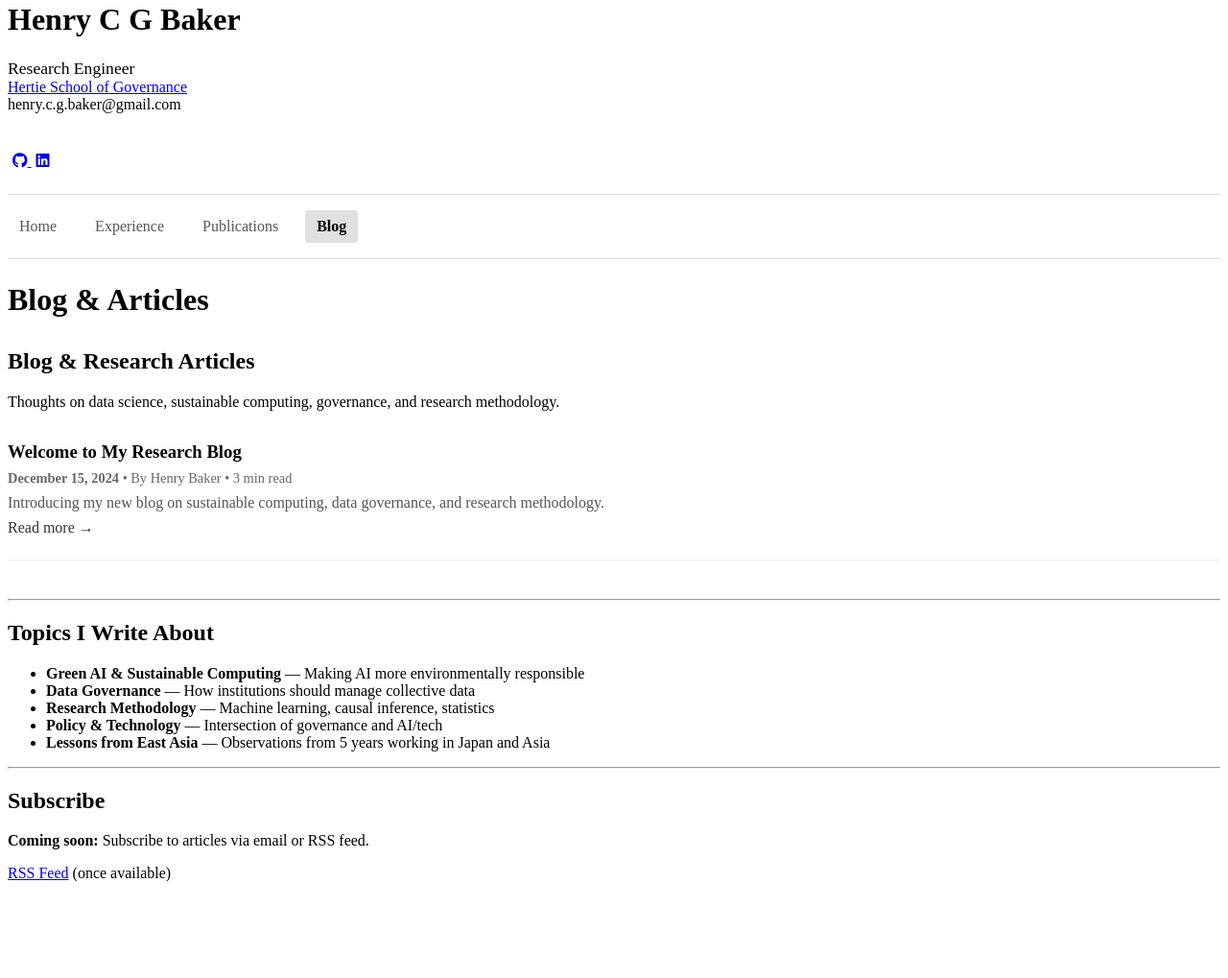
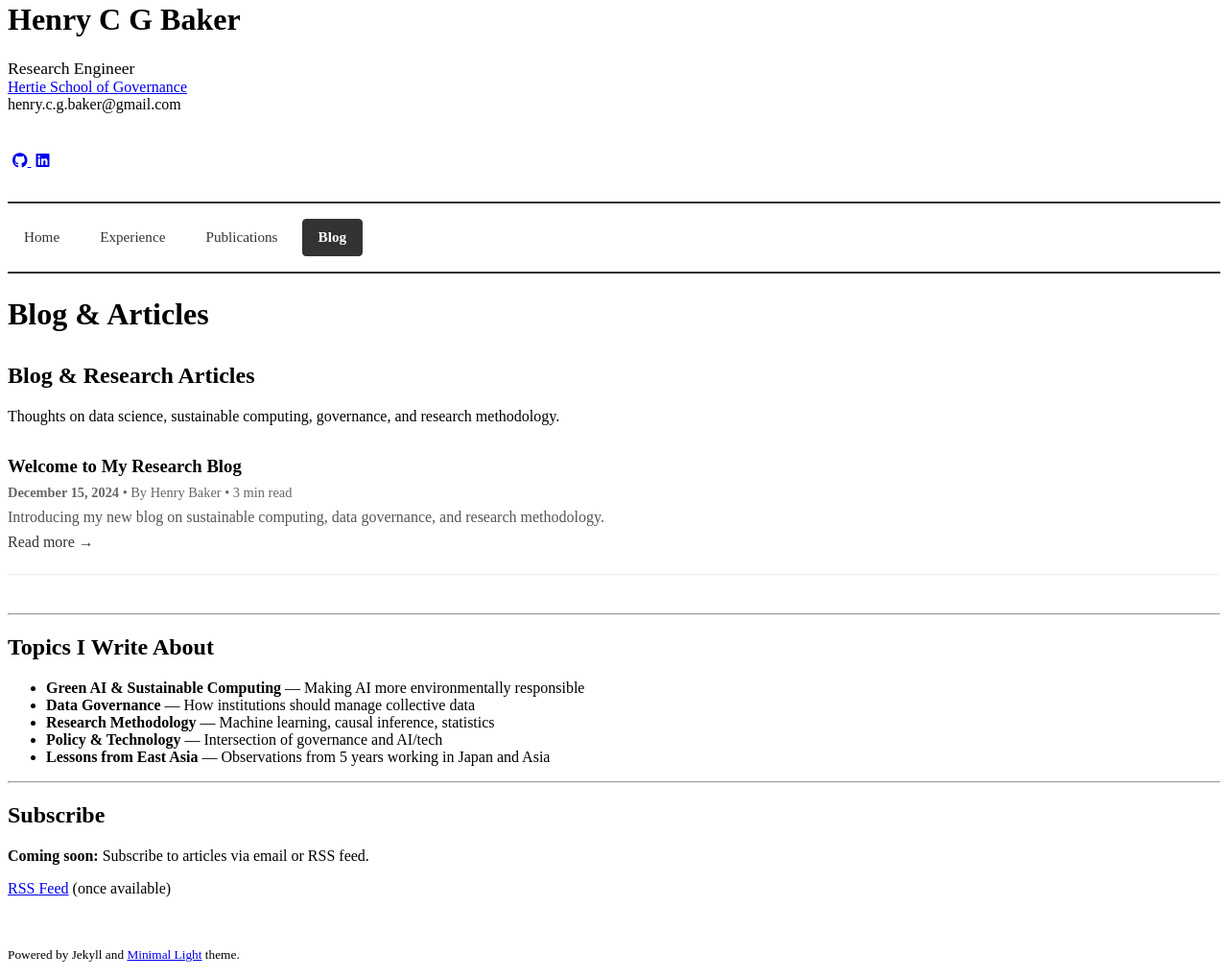
Before and after one commit to henrycgbaker/henrycgbaker.github.io, a Jekyll site: the page built from blog.md, in a window 1280 px wide. Shown: the part 331-1350 px from the top of the page at 96% size. Built offline with Jekyll 4.4.1, drawn with Linux system fonts in a browser that asks for light colours; some web fonts are replaced; a style sheet for code colours, icons or effects is not loaded; before the commit the page ends 1292 px from its top, so only the background shows below that.

Commit message:
Improve navigation menu visibility and update homepage content
Layout improvements:
- Enhanced page.html navigation styling with thicker borders and better contrast
- Improved active/hover states for better visibility
- Better spacing and typography for navigation menu

Content updates to index.md:
- Updated personal statement regarding interests in ML/AI analysis
- Refined teaching role descriptions with Lead TA designations
- Reordered research projects

Config updates:
- Changed font from Sans Serif to Serif
- Enabled footnote display

```diff
--- a/_config.yml
+++ b/_config.yml
@@ -25,7 +25,7 @@ favicon_dark: /assets/img/favicon-dark.png
 
 # Footnote
 # You may use the option to disable the footnote, "Powered by Jekyll and Minimal Light theme."
-enable_footnote: false
+enable_footnote: true
 
 # Auto Dark Mode
 # You may use the option to disable the automatic dark theme
@@ -33,7 +33,7 @@ auto_dark_mode: true
 
 # Font
 # You can use this option to choose between Serif or Sans Serif fonts.
-font: "Sans Serif"
+font: "Serif"
 
 # Google Analytics ID
 # Add your Google Analytics 4 ID to enable tracking
--- a/_layouts/page.html
+++ b/_layouts/page.html
@@ -44,54 +44,62 @@
     <style>
       /* Navigation menu styles */
       .page-navigation {
-        margin: 1.5rem 0;
+        margin: 2rem 0 1.5rem 0;
         padding: 1rem 0;
-        border-top: 1px solid #ddd;
-        border-bottom: 1px solid #ddd;
+        border-top: 2px solid #333;
+        border-bottom: 2px solid #333;
         display: flex;
-        gap: 1rem;
+        gap: 0.5rem;
         flex-wrap: wrap;
+        align-items: center;
       }
 
       .page-navigation a {
-        padding: 0.5rem 0.75rem;
+        padding: 0.6rem 1rem;
         text-decoration: none;
-        color: #555;
+        color: #333;
         font-weight: 500;
+        font-size: 0.95rem;
         border-radius: 4px;
         transition: all 0.2s ease;
+        display: inline-block;
+        border: 1px solid transparent;
       }
 
       .page-navigation a:hover {
-        background-color: #f0f0f0;
-        color: #333;
+        background-color: #f5f5f5;
+        color: #000;
+        border: 1px solid #ddd;
       }
 
       .page-navigation a.active {
-        background-color: #e0e0e0;
-        color: #000;
+        background-color: #333;
+        color: #fff;
         font-weight: 600;
+        border: 1px solid #333;
       }
 
       /* Dark mode navigation styles */
       @media (prefers-color-scheme: dark) {
         .page-navigation {
-          border-top-color: #333;
-          border-bottom-color: #333;
+          border-top-color: #555;
+          border-bottom-color: #555;
         }
 
         .page-navigation a {
-          color: #aaa;
+          color: #ccc;
         }
 
         .page-navigation a:hover {
           background-color: #2a2a2a;
           color: #fff;
+          border: 1px solid #555;
         }
 
         .page-navigation a.active {
-          background-color: #333;
+          background-color: #444;
           color: #fff;
+          border: 1px solid #666;
         }
       }
 
```
Also changed, not shown: index.md (+7 -6 lines).
